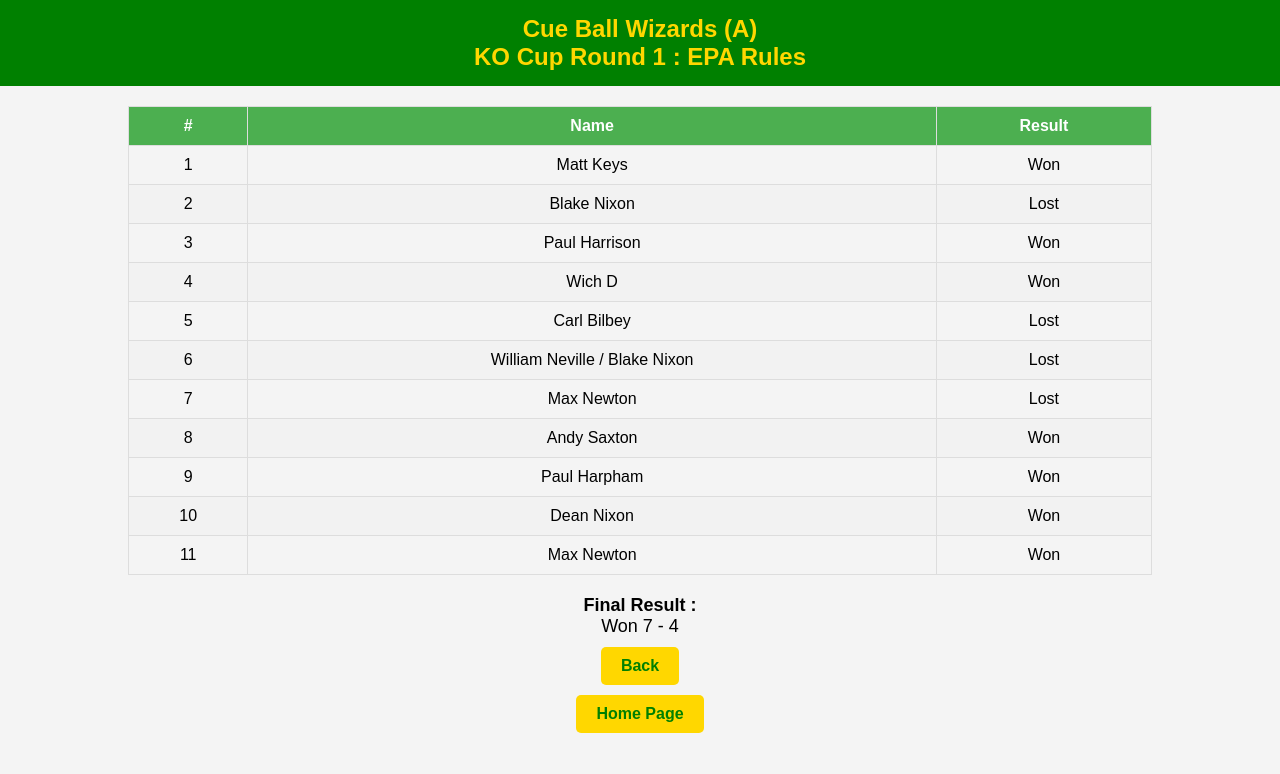
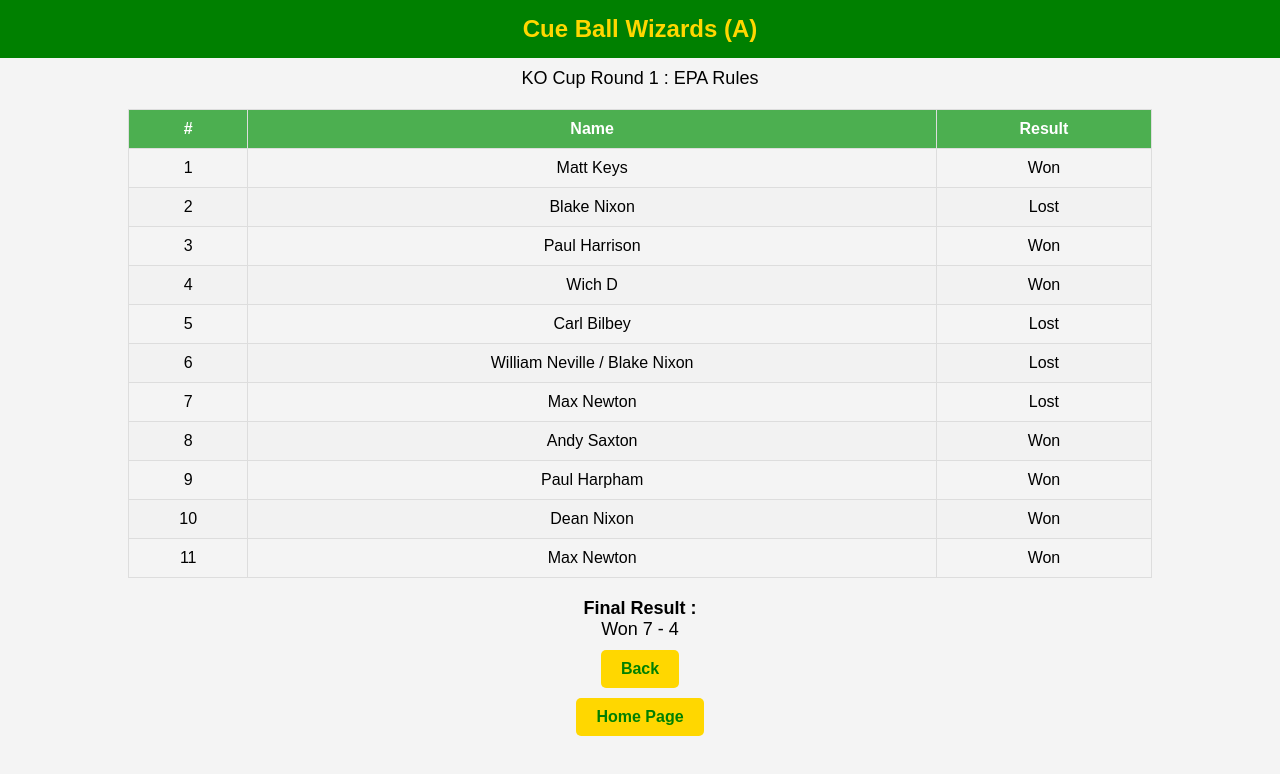
Before and after one commit to con-club-pool-2026/cup-result-1, a plain HTML site: page index.html in a window 1280 px wide. Drawn offline with Linux system fonts and the light colour scheme.

Commit message:
Update index.html

```diff
--- a/index.html
+++ b/index.html
@@ -74,8 +74,11 @@
 
 <header>
     <h1>Cue Ball Wizards (A)</h1>
-    <h1>KO Cup Round 1 : EPA Rules</h1>
 </header>
+
+<section>
+    <div class="sub-header">KO Cup Round 1 : EPA Rules</div>
+</section>
 
     <!-- Table for Player Results -->
 <table>
```
